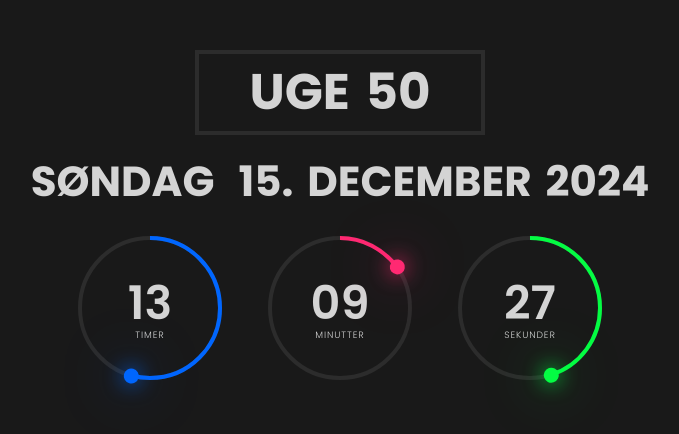
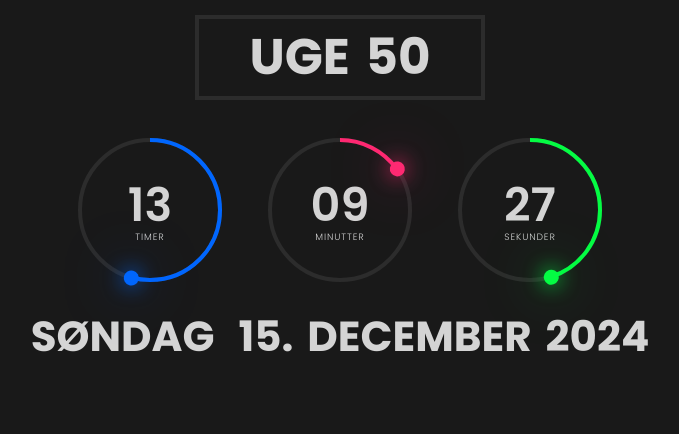
Before and after one commit to olivianorup/notion_clock_fancy, a plain HTML site: page index.html in a window 1280 px wide. Shown: the whole page, without its empty margins (300-979 px from the left). Drawn offline with Linux system fonts and the light colour scheme.

Commit message:
Add files via upload

```diff
--- a/index.html
+++ b/index.html
@@ -13,8 +13,6 @@
     <body>
         <div class="wrap">
             <h1 id="week"></h1>
-            <br>
-            <h1 id="date"></h1>
         </div>
         <br>
         <div id="time">
@@ -43,6 +41,7 @@
                 <div id="seconds">00</div>
             </div>
         </div>
+        <h1 id="date"></h1>
         <script src="script.js"></script>
     </body>
 
--- a/style.css
+++ b/style.css
@@ -10,8 +10,8 @@ body {
     font-family: 'Poppins', monospace, 'Courier New', Courier;
     background-color: #191919;
     text-align: center;
-    margin-top: 50px;
-    margin-bottom: 50px;
+    margin-top: 15px;
+    margin-bottom: 15px;
 }
 
 .wrap {
@@ -40,6 +40,7 @@ h1 {
     color: #d4d4d4;
     text-transform: uppercase;
     font-size: 42px;
+    margin-top: 15px;
 }
 
 #date spacer {
```
